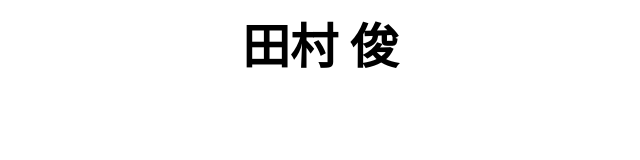
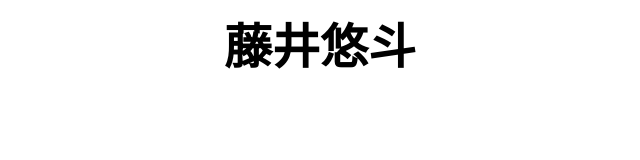
Before and after one commit to hamamu2/sss, a plain HTML site: page index.html in a window 1280 px wide. Shown: the whole page, without its empty margins (320-960 px from the left). Drawn offline with Linux system fonts and the light colour scheme.

Commit message:
Update index.html

```diff
--- a/index.html
+++ b/index.html
@@ -3,6 +3,6 @@
   <head>
 <font size='7'>
 <div align="center">
-<p><b>田村 俊</b></p></div></font>
+<p><b>藤井悠斗</b></p></div></font>
 <head>
 </html>
```
